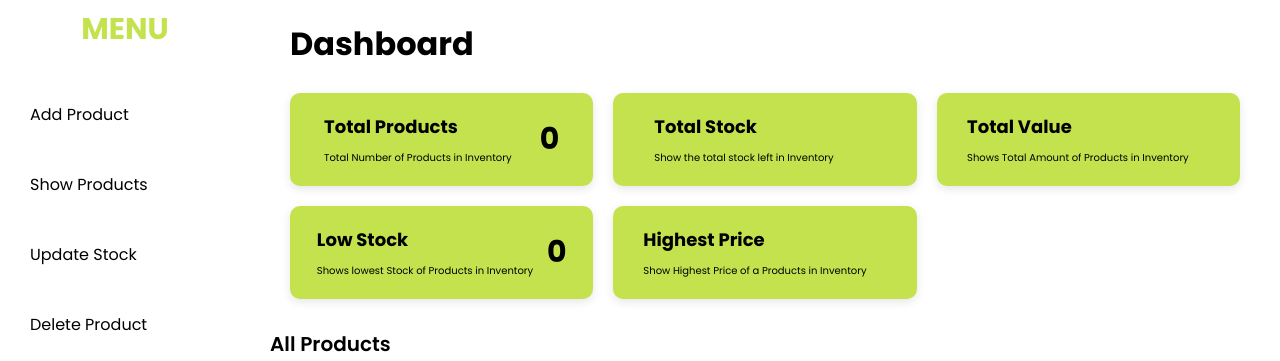
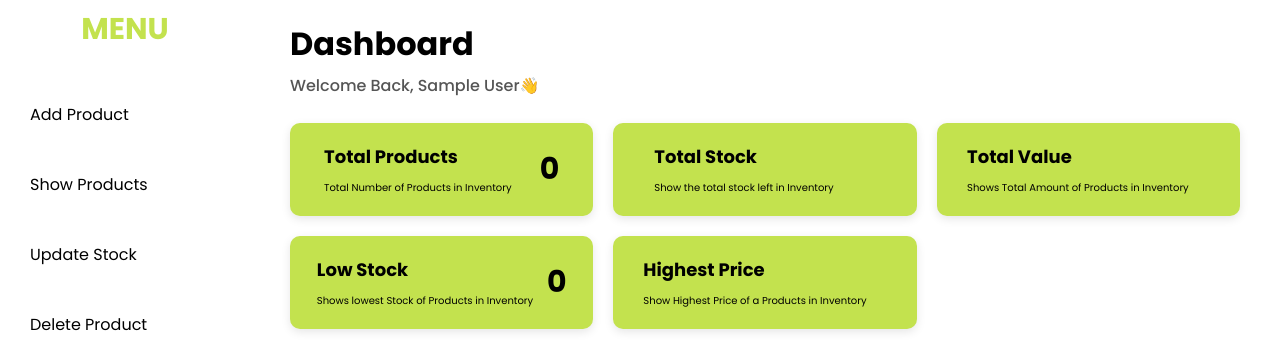
Before and after one commit to adanshahidkhan1/inventory-system, a PHP site: page /dashboard.php in a window 1280 px wide. Shown: the part 73-434 px from the top of the page. Run offline with PHP 8.4, Linux system fonts and the light colour scheme; the visitor is signed in with stand-in values (Sample User, id 1); data that the repository does not hold is empty.

```diff
--- a/dashboard.php
+++ b/dashboard.php
@@ -276,6 +276,13 @@ body{
 
 
 /* TOP BAR */
+.head p {
+    margin-top: 18px;
+    margin-left:20px;
+    font-size: 16px;
+    color: #555;
+    font-weight: 500;
+}
 .topbar{
     display: flex;
     background: #2c3e50;
@@ -481,7 +488,10 @@ width:100%;
     <div class="head">
 
         <h1>Dashboard</h1>
-
+<p style="margin-top:5px; font-size:16px; color:#555;">
+  Welcome Back, <?php echo isset($_SESSION['name']) ? $_SESSION['name'] : 'User'; ?>
+👋
+</p>
     </div>
     <div class="stats">
 
```
